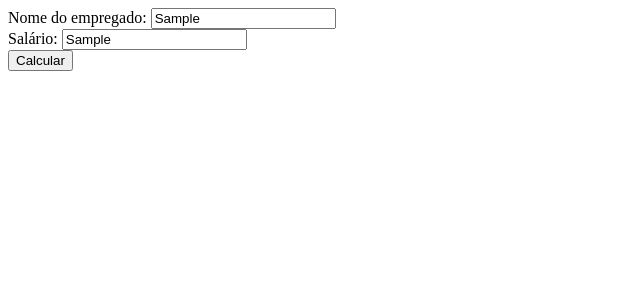
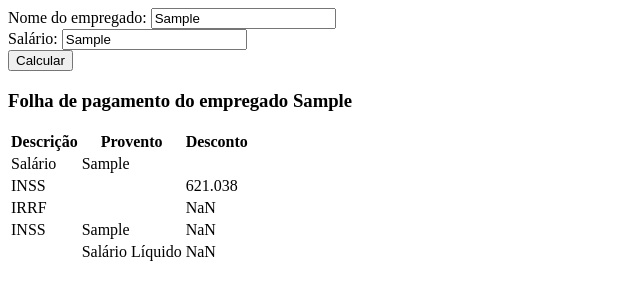
Before and after one commit to Koikorn/gerador-folha-pagamento, a plain HTML site: page index.html in a window 1280 px wide. Both pictures are taken after typing "Sample", "Sample" into the empty fields and a click on the button "Calcular". Shown: the whole page, without its empty margins (0-640 px from the left). Drawn offline with Linux system fonts and the light colour scheme.

Commit message:
Criando a função do irrf e mostrando os resultados na página html

```diff
--- a/index.html
+++ b/index.html
@@ -19,7 +19,18 @@
             </form>
         </div>
         <div id="result-folha">
-
+            <table>
+                <tr>
+                    <th>Teste</th>
+                    <th>Teste</th>
+                    <th>Teste</th>
+                </tr>
+                <tr>
+                    <td>Teste</td>
+                    <td>Teste</td>
+                    <td>Teste</td>
+                </tr>
+            </table>
         </div>
     </div>
     <script src="js/proventos.js"></script>
--- a/js/descontos.js
+++ b/js/descontos.js
@@ -1,8 +1,11 @@
 function calcularDescontos(provento) {
+    let inss = calcularINSS(provento.total)
+    let irrf = calcularIRRF(provento.salario, inss)
+
     return {
-        inss : calcularINSS(provento.total),
-        irrf : calcularIRRF(provento.total),
-        total : 0
+        inss : inss,
+        irrf : irrf,
+        total : total(inss, irrf)
     }
 }
 
@@ -20,5 +23,23 @@ function calcularINSS(salario) {
 }
 
 function calcularIRRF(salario, inss) {
-    //TODO pensar na lógica do irrf
+    let baseCalculo = salario - inss
+
+    if (baseCalculo <= 1903.99) {
+        return 0
+    } else if (baseCalculo >= 1903.99 && baseCalculo <= 2826.65) {
+        return (baseCalculo * 0.07) - 142.8
+    } else if (baseCalculo >= 2826.66 && baseCalculo <= 3751.05) {
+        return (baseCalculo * 0.15) - 354.8
+    } else if (baseCalculo >= 3751.06 && baseCalculo <= 4664.68) {
+        return (baseCalculo * 22.5) - 636.13
+    } else {
+        return (baseCalculo * 27.5) - 869.36
+    }
 }
+
+//Melhorar o funcionamento da função
+function total ( inss, irrf ) {
+
+    return inss + irrf
+}
--- a/js/folha.js
+++ b/js/folha.js
@@ -1,12 +1,9 @@
 function calcularFolha() {
     let dado = getDados()
-    console.log(dado)
     let provento = calcularProventos(dado)
-    console.log(provento)
     let desconto = calcularDescontos(provento)
-    console.log(desconto)
-    //let salarioLiquido = provento.total - desconto.total
-    //console.log(salarioLiquido)
+    let salarioLiquido = provento.total - desconto.total
+    mostrarFolha({dado, provento, desconto, salarioLiquido})
 }
 
 function getDados () {
@@ -19,3 +16,42 @@ function getDados () {
 function getInputSeletor(value) {
     return document.getElementById(value).value
 }
+
+function mostrarFolha(object) {
+    console.log(object)
+    document.getElementById('result-folha').innerHTML = `
+    <h3>Folha de pagamento do empregado ${object.dado.empregado} </h3>
+    <table>
+        <tr>
+            <th>Descrição</th>
+            <th>Provento</th>
+            <th>Desconto</th>
+        </tr>
+        <tr>
+            <td>Salário</td>
+            <td>${object.provento.salario}</td>
+            <td></td>
+        </tr>
+        <tr>
+            <td>INSS</td>
+            <td></td>
+            <td>${object.desconto.inss}</td>
+        </tr>
+        <tr>
+            <td>IRRF</td>
+            <td></td>
+            <td>${object.desconto.irrf}</td>
+        </tr>
+        <tr>
+            <td>INSS</td>
+            <td>${object.provento.total}</td>
+            <td>${object.desconto.total}</td>
+        </tr>
+        <tr>
+            <td></td>
+            <td>Salário Líquido</td>
+            <td>${object.salarioLiquido}</td>
+        </tr>
+    </table>
+    `
+}
```
